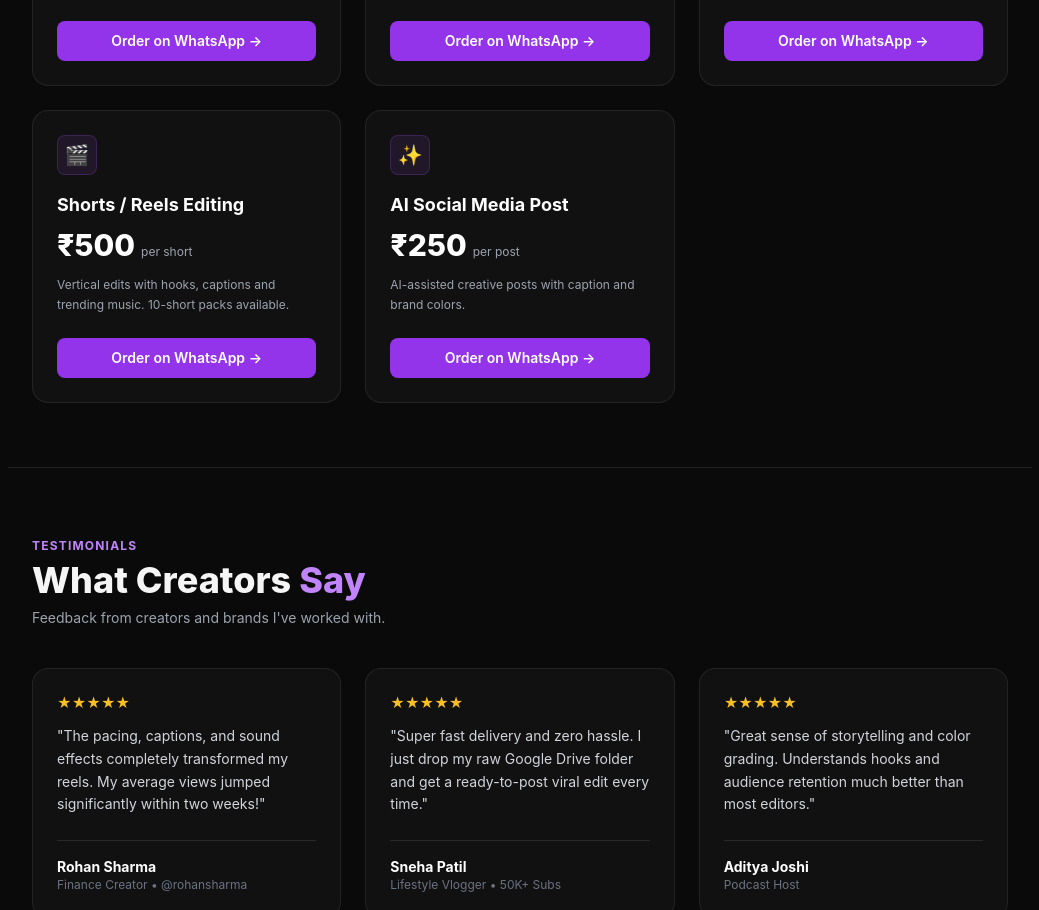
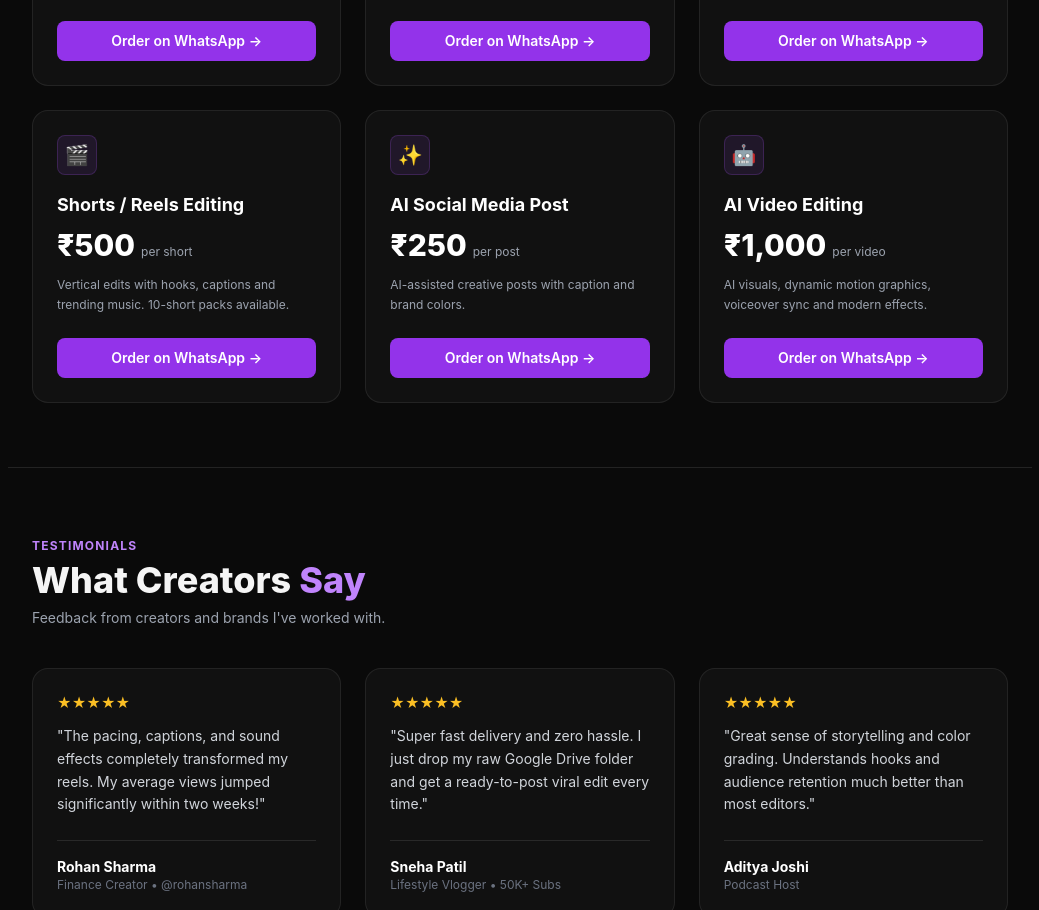
Before and after one commit to aniketpalav354-cloud/my-portfolio, a plain HTML site: page index.html in a window 1280 px wide. Shown: the part 1852-2762 px from the top of the page, without its empty margins (120-1159 px from the left). Drawn offline with nearby package versions, Linux system fonts and the light colour scheme.

Commit message:
Update index.html

```diff
--- a/index.html
+++ b/index.html
@@ -244,7 +244,26 @@
                     Order on WhatsApp →
                 </a>
             </div>
-
+<!-- Card 6: AI Video Editing -->
+            <div class="group glass glass-hover rounded-2xl p-6 flex flex-col justify-between transition">
+                <div>
+                    <div class="w-10 h-10 rounded-lg bg-purple-500/10 text-purple-400 border border-purple-500/20 flex items-center justify-center mb-4 text-xl transition-transform duration-300 ease-out group-hover:scale-125 group-hover:-rotate-12">
+                        🤖
+                    </div>
+                    <h3 class="text-lg font-bold text-white">AI Video Editing</h3>
+                    <div class="mt-2 flex items-baseline gap-1.5">
+                        <span class="text-3xl font-extrabold text-white">₹1,000</span>
+                        <span class="text-xs text-gray-400">per video</span>
+                    </div>
+                    <p class="text-xs text-gray-400 mt-3 leading-relaxed">
+                        AI visuals, dynamic motion graphics, voiceover sync and modern effects.
+                    </p>
+                </div>
+                <a href="https://wa.me/919372688596?text=Hi,%20I%20want%20to%20order%20AI%20Video%20Editing%20(₹1,000)"
+                   target="_blank"
+                   class="mt-6 block text-center bg-purple-600 hover:bg-purple-700 text-white text-sm font-semibold py-2.5 rounded-lg transition">
+                    Order on WhatsApp →
+                </a>
         </div>
     </section>
 
```
